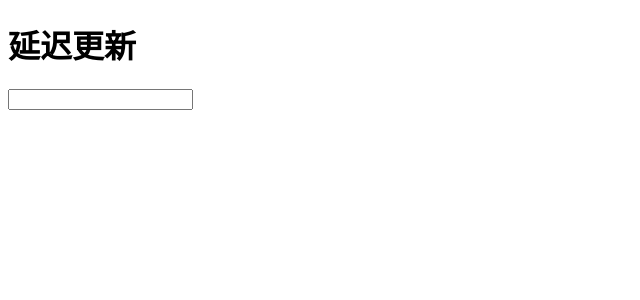
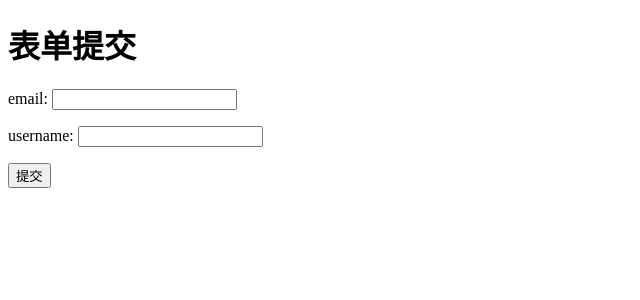
Before and after one commit to canlan527/react19, a React (Vite) app: page / in a window 1280 px wide. Shown: the top 300 px of the page, without its empty margins (0-640 px from the left). Built offline with nearby package versions, Linux system fonts and the light colour scheme.

Commit message:
useFormStatus的学习

```diff
--- /dev/null
+++ b/src/app/App22.jsx
@@ -0,0 +1,56 @@
+import { useState } from "react"
+import { useFormStatus } from 'react-dom'
+
+function SubmitButton() {
+  const { pending } = useFormStatus()
+  return (
+    <p>
+      <button type="submit" disabled={pending}>提交</button>
+    </p>
+  )
+}
+
+function Input({text}) {
+  const { pending } = useFormStatus()
+  return (
+    <>
+      <label htmlFor={text}>{text}: </label>
+      <input type="text" id={text} name={text} disabled={pending} />
+    </>
+  )
+}
+
+export default function App() {
+  const [message, setMessage] = useState('')
+
+  const formAction = async (formData) => {
+    // 拿到表单数据
+    const email = formData.get('email')
+    const username = formData.get('username')
+    // 发送请求
+    // 设置message
+    try {
+      await new Promise(resolve => setTimeout(resolve, 1000))
+      setMessage(`用户：${username}，邮箱：${email}`)
+    } catch (e) {
+      console.log(e)
+    }
+  }
+
+
+  return (
+    <>
+      <h1>表单提交</h1>
+      <form action={formAction}>
+        <p>
+          <Input text="email" />
+        </p>
+        <p>
+          <Input text="username" />
+        </p>
+        <SubmitButton />
+        {message && <p>{message}</p>}
+      </form>
+    </>
+  )
+}
--- a/src/main.jsx
+++ b/src/main.jsx
@@ -1,6 +1,6 @@
 import { StrictMode } from 'react'
 import { createRoot } from 'react-dom/client'
-import App from './app/App20.jsx'
+import App from './app/App22.jsx'
 
 createRoot(document.getElementById('root')).render(
   <StrictMode>
```
Also changed, not shown: src/app/App21.jsx (added, +36 -0 lines).
